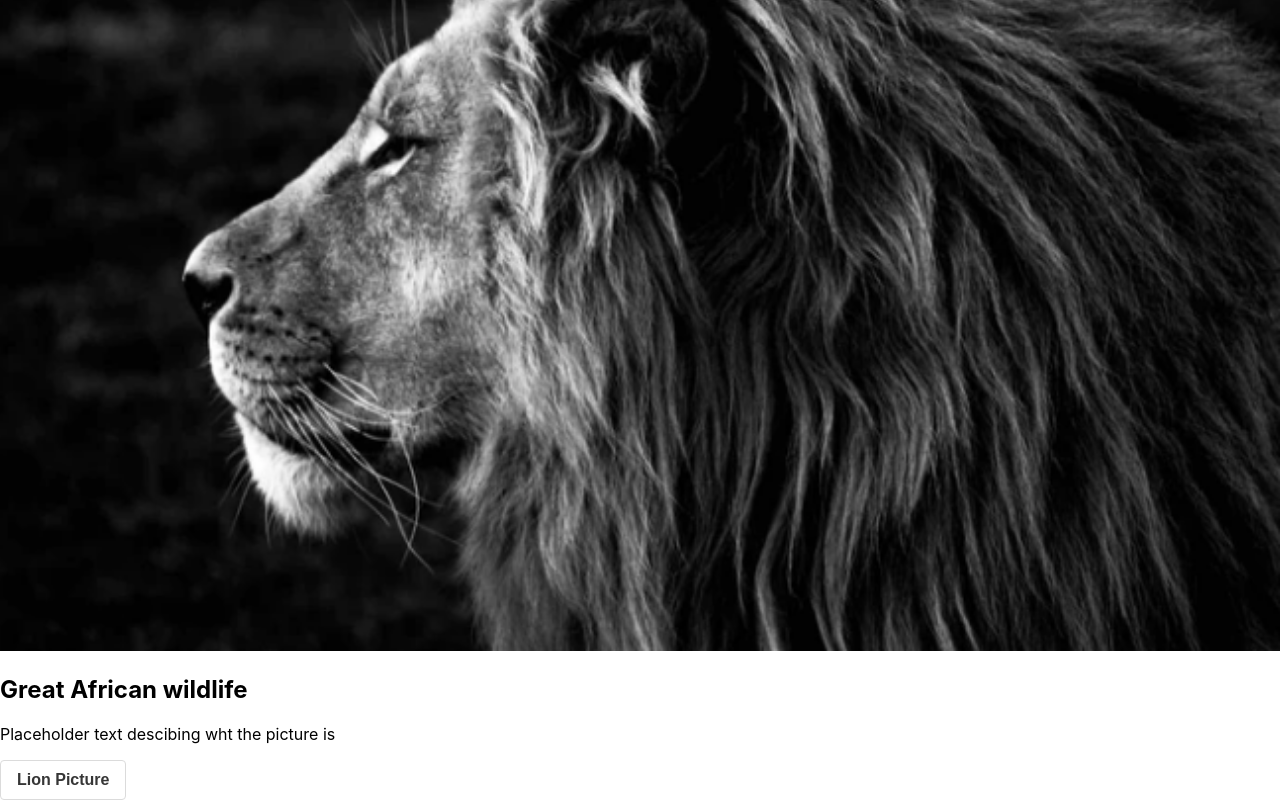
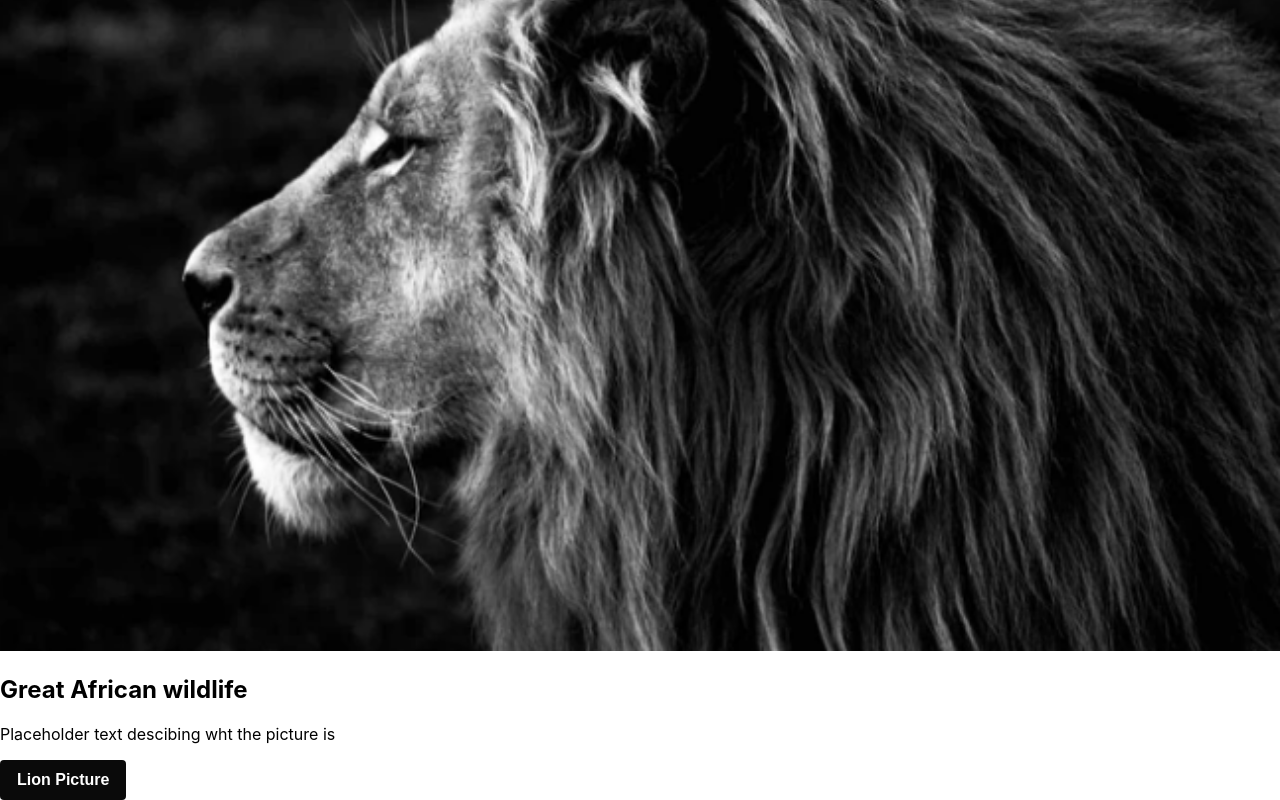
Before and after one commit to DesmondM/shopping-cart, a React (Create React App) app: page / in a window 1280 px wide. Shown: the part 1013-1813 px from the top of the page. Built offline with nearby package versions, Linux system fonts and the light colour scheme.

Commit message:
additions

```diff
--- a/src/components/main-section/MainSection.js
+++ b/src/components/main-section/MainSection.js
@@ -14,7 +14,7 @@ const MainSection = ({history}) => {
                     <h2>Great African wildlife</h2>
                     <p>Placeholder text descibing wht the picture is</p>
 
-                    <button className='button is-bulma' id= 'shop-now' onClick= {()=>history.push('/product/1')}>
+                    <button className='button is-black' id= 'shop-now' onClick= {()=>history.push('/product/1')}>
                         Lion Picture
                     </button>
                 </div>
```
